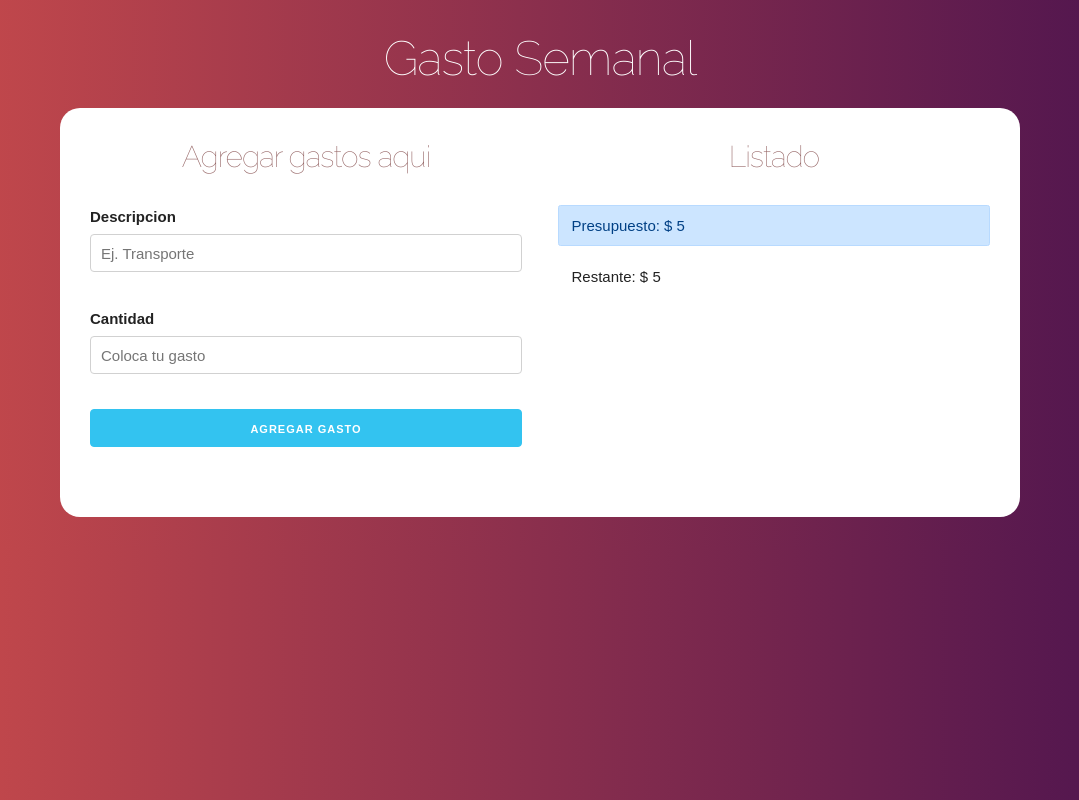
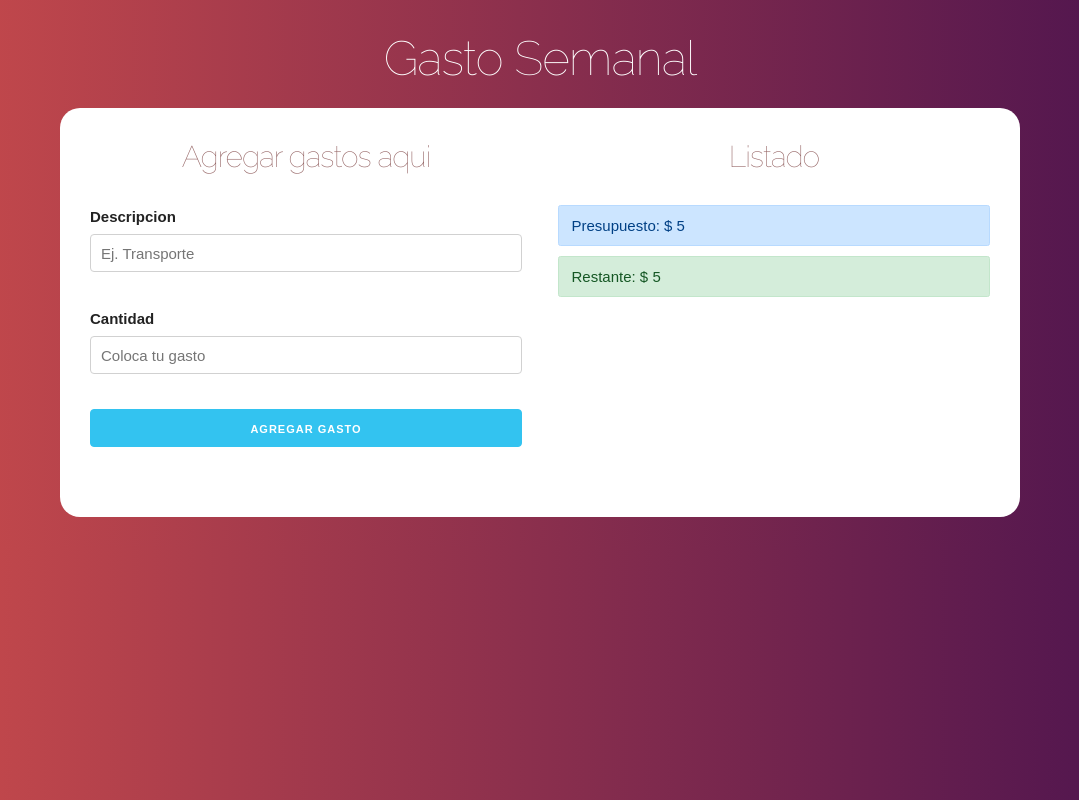
Before and after one commit to 5amuel/presupuesto, a React (Create React App) app: page / in a window 1280 px wide. Both pictures are taken after typing "5" into the empty fields and a click on the input "Definir presupuesto". Shown: the whole page, without its empty margins (100-1179 px from the left). Built offline with nearby package versions, Linux system fonts and the light colour scheme.

Commit message:
Cambiando color de restante & Documentando la app

```diff
--- a/src/App.js
+++ b/src/App.js
@@ -27,7 +27,7 @@ function App() {
       //resetear a false
       guardarCrearGasto(false);
     }
-  }, [gasto]);
+  }, [gasto, creargasto, gastos, restante]);
 
   //Funcion para agregar nuevo gasto al array
   // const agregarNuevoGasto = gasto => {
--- a/src/components/ControlPresupuesto.js
+++ b/src/components/ControlPresupuesto.js
@@ -1,15 +1,22 @@
 import React, {Fragment} from 'react';
+import { revisarPresupuesto } from '../helpers';
+import PropTypes from 'prop-types';
+
 const ControlPresupuesto = ({presupuesto, restante}) => {
     return (
         <Fragment>
             <div className="alert alert-primary">
                 Presupuesto: $ {presupuesto}
             </div>
-            <div className="alert">
+            <div className={revisarPresupuesto(presupuesto, restante)}>
                 Restante: $ {restante}
             </div>
         </Fragment>
       );
 }
+ControlPresupuesto.propTypes = {
+    presupuesto: PropTypes.number.isRequired,
+    restante: PropTypes.number.isRequired
+}
 
 export default ControlPresupuesto;
--- a/src/components/Error.js
+++ b/src/components/Error.js
@@ -1,7 +1,11 @@
 import React from 'react';
+import PropTypes from 'prop-types';
 
 const Error = ({mensaje}) => (
-<p className="alert alert-danger error">{mensaje}</p>
+    <p className="alert alert-danger error">{mensaje}</p>
 );
 
+Error.propTypes = {
+    mensaje: PropTypes.string.isRequired
+}
 export default Error;
--- a/src/components/Formulario.js
+++ b/src/components/Formulario.js
@@ -1,6 +1,7 @@
 import React, {useState} from 'react';
 import Error from './Error';
 import shortid from 'shortid';
+import PropTypes from 'prop-types';
 
 const Formulario = ({guardarGasto, guardarCrearGasto}) => {
 
@@ -74,4 +75,8 @@ const Formulario = ({guardarGasto, guardarCrearGasto}) => {
 
      );
 }
+Formulario.propTypes = {
+    guardarGasto: PropTypes.func.isRequired,
+    guardarCrearGasto: PropTypes.func.isRequired
+}
 export default Formulario;
--- a/src/components/Gasto.js
+++ b/src/components/Gasto.js
@@ -1,4 +1,5 @@
 import React from 'react';
+import PropTypes from 'prop-types';
 
 const Gasto = ({gasto}) => (
     <li className="gastos">
@@ -8,4 +9,8 @@ const Gasto = ({gasto}) => (
         </p>
     </li>
 )
+Gasto.propTypes = {
+    gasto: PropTypes.object.isRequired
+}
+
 export default Gasto;
--- a/src/components/Listado.js
+++ b/src/components/Listado.js
@@ -1,5 +1,6 @@
 import React from 'react';
 import Gasto from './Gasto';
+import PropTypes from 'prop-types';
 
 const Listado = ({gastos}) => (
     <div className="gastos-realizados">
@@ -12,4 +13,7 @@ const Listado = ({gastos}) => (
         ))}
     </div>
 );
+Listado.propTypes = {
+    gastos: PropTypes.array.isRequired
+}
 export default Listado;
--- a/src/components/Pregunta.js
+++ b/src/components/Pregunta.js
@@ -1,5 +1,6 @@
 import React, {Fragment, useState} from 'react';
 import Error from './Error';
+import PropTypes from 'prop-types';
 
 const Pregunta = ({guardarPresupuesto, guardarRestante,  actualizarPregunta}) => {
 
@@ -49,4 +50,9 @@ const Pregunta = ({guardarPresupuesto, guardarRestante,  actualizarPregunta}) =>
      );
 }
 
+Pregunta.propTypes = {
+    guardarPresupuesto: PropTypes.func.isRequired,
+    guardarRestante: PropTypes.func.isRequired,
+    actualizarPregunta: PropTypes.func.isRequired
+}
 export default Pregunta;
--- /dev/null
+++ b/src/helpers.js
@@ -0,0 +1,11 @@
+export const revisarPresupuesto = (presupuesto, restante) => {
+    let clase;
+    if((presupuesto / 4) > restante){
+        clase = 'alert alert-danger';
+    } else if ((presupuesto / 2) > restante){
+        clase = 'alert alert-warning';
+    } else {
+        clase = 'alert alert-success';
+    }
+    return clase;
+}
```
